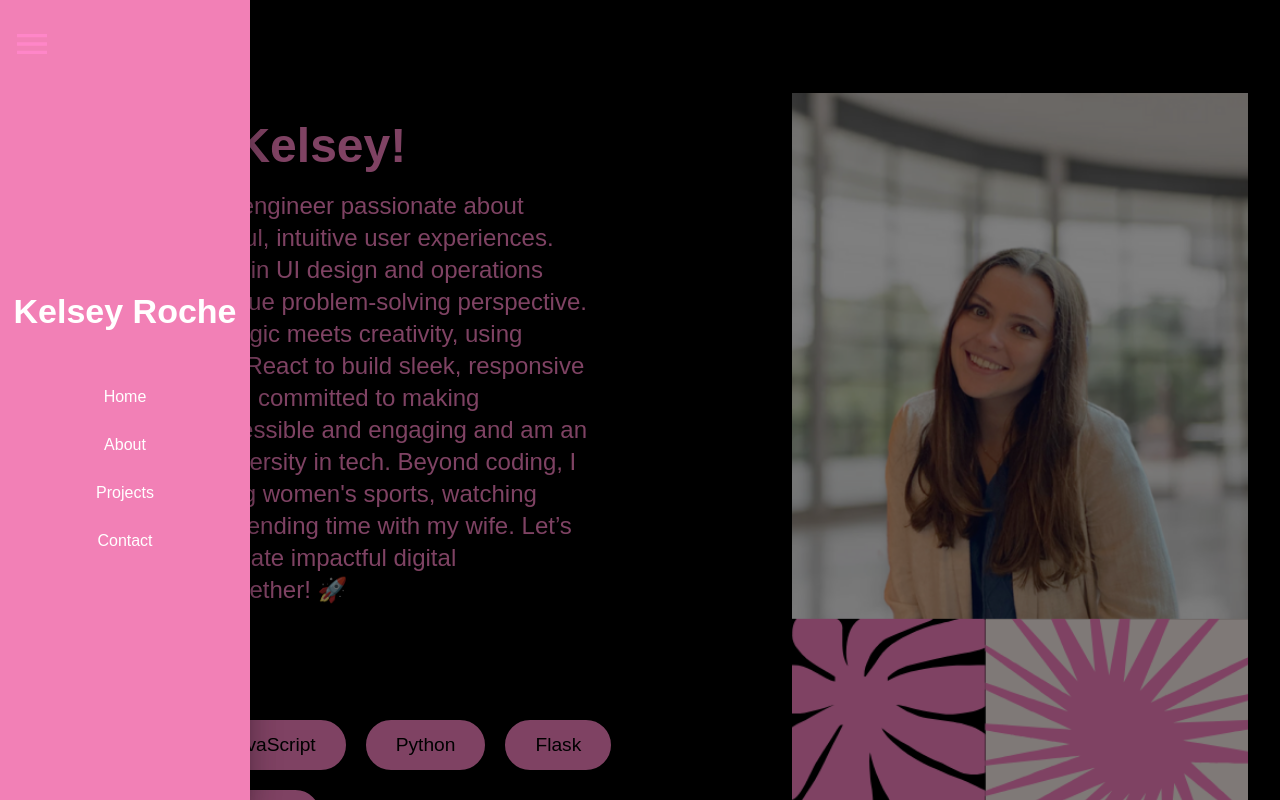
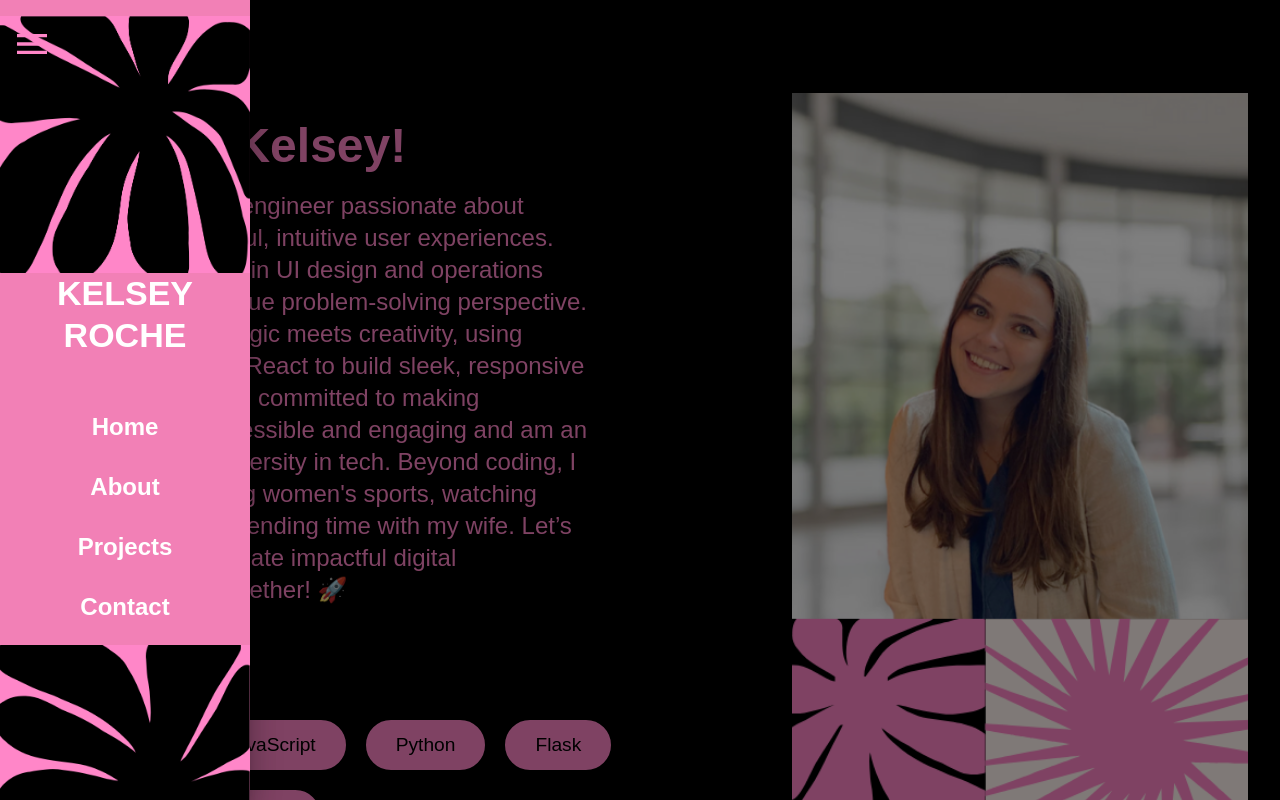
Before and after one commit to kelseyroche/kelseyrocheportfolio, a React (Vite) app: page /about in a window 1280 px wide. Both pictures are taken after a click on the button "menu". Built offline with nearby package versions, Linux system fonts and the light colour scheme.

Commit message:
updated nav

```diff
--- a/src/components/Navigation.jsx
+++ b/src/components/Navigation.jsx
@@ -1,10 +1,11 @@
+
 
 // import React, { useState } from "react";
 // import { Box, Drawer, IconButton, List, ListItem, ListItemText, Typography } from "@mui/material";
 // import MenuIcon from "@mui/icons-material/Menu";
 // import { Link } from "react-router-dom";
 
-// function Navigation() {
+// function Navigation({ iconColor }) {
 //   const [open, setOpen] = useState(false);
 
 //   const toggleDrawer = (isOpen) => () => {
@@ -25,7 +26,7 @@
 //           zIndex: 1201, // Ensures it appears above other components
 //         }}
 //       >
-//         <MenuIcon sx={{ fontSize: 40, color: "#FF86C8" }} />
+//         <MenuIcon sx={{ fontSize: 40, color: iconColor }} />
 //       </IconButton>
 //       <Drawer anchor="left" open={open} onClose={toggleDrawer(false)}>
 //         <Box
@@ -55,7 +56,7 @@
 //             Kelsey Roche
 //           </Typography>
 //           <List>
-//             {["Home", "About", "Projects", "Contact"].map((text, index) => (
+//             {["Home", "About", "Projects", "Contact"].map((text) => (
 //               <ListItem
 //                 button
 //                 key={text}
@@ -80,11 +81,12 @@
 // }
 
 // export default Navigation;
-
 import React, { useState } from "react";
 import { Box, Drawer, IconButton, List, ListItem, ListItemText, Typography } from "@mui/material";
 import MenuIcon from "@mui/icons-material/Menu";
 import { Link } from "react-router-dom";
+import navbarTop from "../assets/navbar-top.png"; // Import the top graphic
+import navbarBottom from "../assets/navbar-bottom.png"; // Import the bottom graphic
 
 function Navigation({ iconColor }) {
   const [open, setOpen] = useState(false);
@@ -104,7 +106,7 @@ function Navigation({ iconColor }) {
           position: "fixed",
           top: 16,
           left: 16,
-          zIndex: 1201, // Ensures it appears above other components
+          zIndex: 1201,
         }}
       >
         <MenuIcon sx={{ fontSize: 40, color: iconColor }} />
@@ -117,14 +119,20 @@ function Navigation({ iconColor }) {
             height: "100%",
             display: "flex",
             flexDirection: "column",
-            justifyContent: "center",
+            justifyContent: "space-between",
             alignItems: "center",
-            paddingTop: 8,
+            paddingY: 2,
+            position: "relative",
           }}
           role="presentation"
           onClick={toggleDrawer(false)}
           onKeyDown={toggleDrawer(false)}
         >
+          {/* Top Graphic */}
+          <img src={navbarTop} alt="Top Graphic" style={{ width: "100%" }} />
+
+          {/* Navigation Content */}
+          <Box sx={{ flexGrow: 1, display: 'flex', flexDirection: 'column', justifyContent: 'center', alignItems: 'center' }}>
             <Typography
               variant="h4"
               sx={{
@@ -134,7 +142,7 @@ function Navigation({ iconColor }) {
                 textAlign: "center",
               }}
             >
-            Kelsey Roche
+              KELSEY<br />ROCHE
             </Typography>
             <List>
               {["Home", "About", "Projects", "Contact"].map((text) => (
@@ -151,10 +159,17 @@ function Navigation({ iconColor }) {
                     },
                   }}
                 >
-                <ListItemText primary={text} />
+                  <ListItemText
+                    primary={text}
+                    primaryTypographyProps={{ fontSize: '1.5rem', fontWeight: 'bold', textAlign: 'center' }}
+                  />
                 </ListItem>
               ))}
             </List>
+          </Box>
+
+          {/* Bottom Graphic */}
+          <img src={navbarBottom} alt="Bottom Graphic" style={{ width: "100%" }} />
         </Box>
       </Drawer>
     </Box>
```
Also changed, not shown: src/assets/navbar-bottom.png (added), src/assets/navbar-top.png (added). Lines whose indentation alone changed are shown as unchanged.
